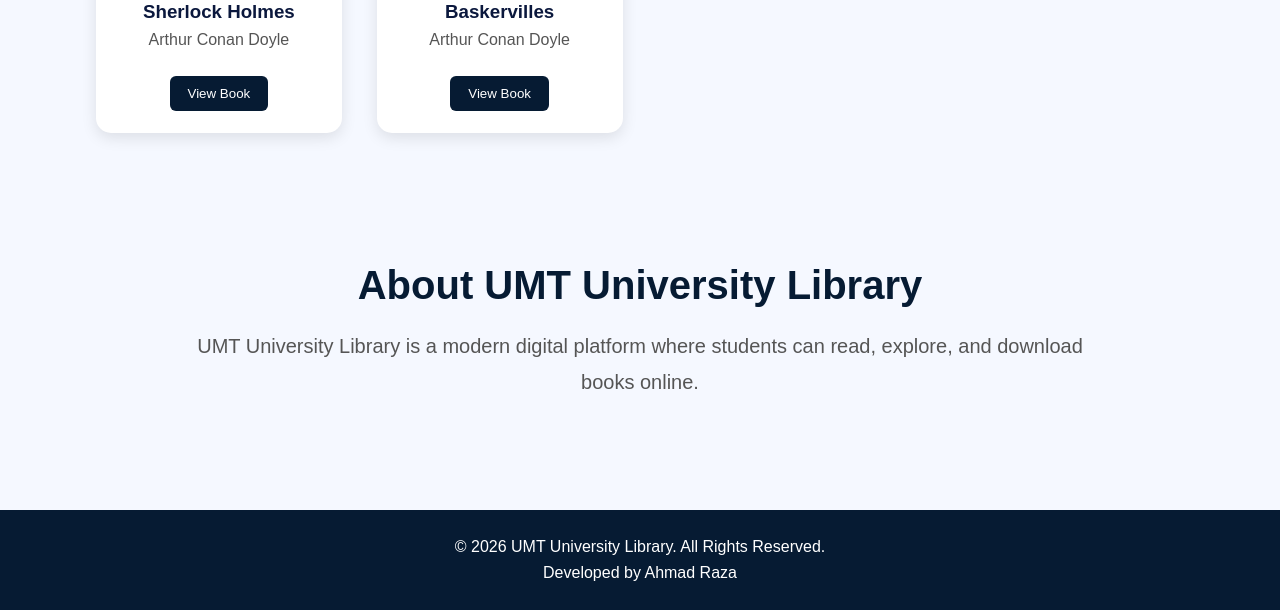
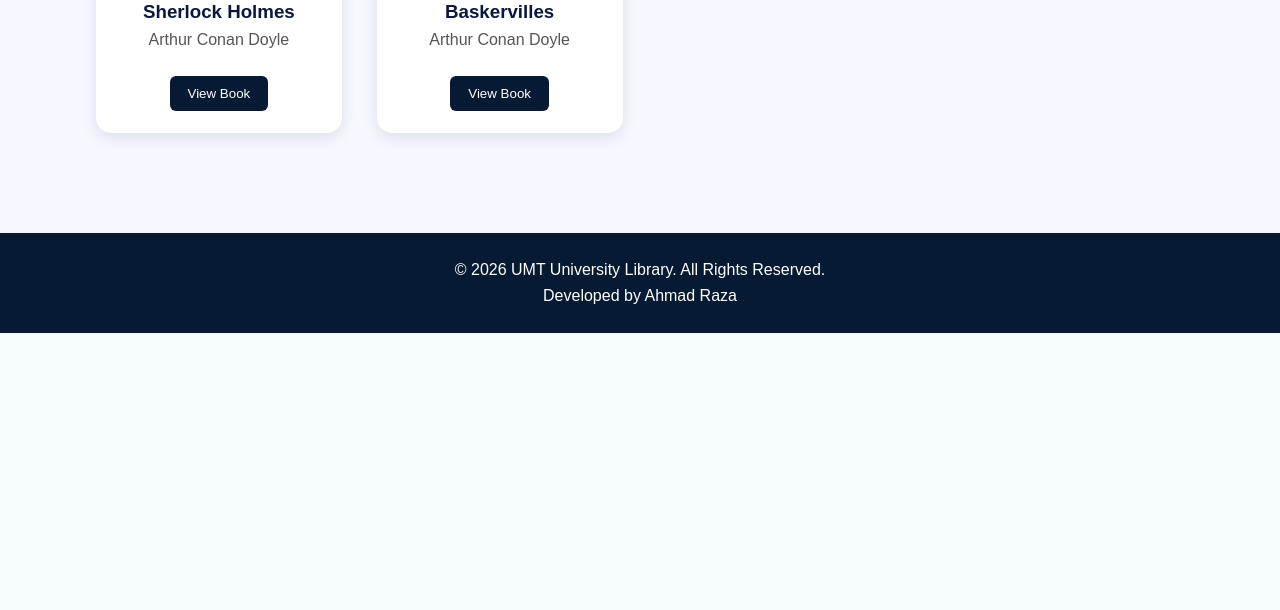
Before and after one commit to AhmadRaza-droid/bookslibrary, a PHP site: page / in a window 1280 px wide. Shown: the part 1726-2336 px from the top of the page. After the commit the page ends 2059 px from the top, so only its background shows below. Run offline with PHP 8.4, Linux system fonts and the light colour scheme; data comes from the database, SQL or seed files in the repository; data that the repository does not hold is empty.

Commit message:
fix about page link

```diff
--- a/index.php
+++ b/index.php
@@ -24,7 +24,7 @@ $books = mysqli_query($conn, "SELECT * FROM books LIMIT 10");
         <li><a href="contact.php">Contact</a></li>
         <li><a href="profile.php">Profile</a></li>
         <li><a href="admin_login.php">Admin</a></li>
-        <li><a href="#about">About</a></li>
+        <li><a href="about.php">About</a></li>
     </ul>
 </nav>
 
@@ -82,20 +82,7 @@ $books = mysqli_query($conn, "SELECT * FROM books LIMIT 10");
 
     </div>
 </section>
-<section class="about-section" id="about">
 
-    <div class="about-box">
-
-        <h2>About UMT University Library</h2>
-
-        <p>
-            UMT University Library is a modern digital platform
-            where students can read, explore, and download books online.
-        </p>
-
-    </div>
-
-</section>
 <footer>
 
     <p>
```
